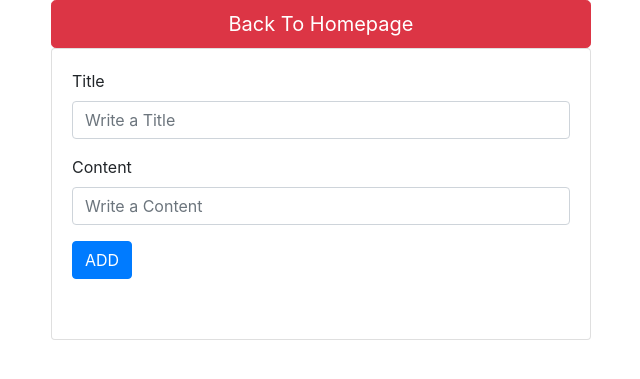
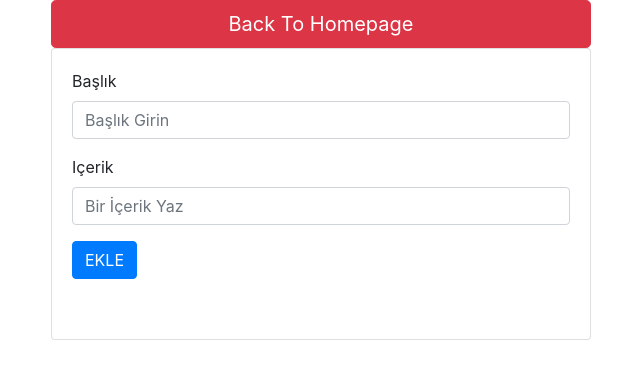
Before and after one commit to barisiceny/PHP-PDO-CRUD-ISLEMLERI, a PHP site: page /add.php in a window 1280 px wide. Shown: the top 379 px of the page, without its empty margins (34-674 px from the left). Run offline with PHP 8.4, Linux system fonts and the light colour scheme.

Commit message:
Update add.php

```diff
--- a/add.php
+++ b/add.php
@@ -2,7 +2,7 @@
 <html>
 <head>
 	<link rel="stylesheet" type="text/css" href="css/bootstrap.min.css">
-	<title></title>
+	<title>ekle</title>
 </head>
 <body>
 	<div class="container">
@@ -13,27 +13,27 @@
 					<div class="card-body">
 						<form method="post" action="" enctype="multipart/form-data">
 							<div class="form-group">
-								<label>Title</label>
-								<input required type="text" class="form-control" name="title" placeholder="Write a Title">
+								<label>Başlık</label>
+								<input required type="text" class="form-control" name="title" placeholder="Başlık Girin">
 							</div>
 							<div class="form-group">
-								<label>Content</label>
-								<input required type="text" class="form-control" name="content" placeholder="Write a Content">
+								<label>Içerik</label>
+								<input required type="text" class="form-control" name="content" placeholder="Bir İçerik Yaz">
 							</div>
 							<div class="form-group">
-								<button type="submit" class="btn btn-primary">ADD</button>
+								<button type="submit" class="btn btn-primary">EKLE</button>
 								<script type="text/javascript" src="js/sweetalert.min.js"></script>
 							</div>
 							<?php
 include('fonc.php');
 
-if ($_POST) { // We check if there is a post on the page.
+if ($_POST) { // Sayfada bir gönderi olup olmadığını kontrol ediyoruz.
 
-    $title = $_POST['title'];// After the page is refreshed, we assign the posted values to the variables.
+    $title = $_POST['title'];// Sayfa yenilendikten sonra, yayınlanan değerleri değişkenlere atarız.
     $content = $_POST['content'];
     $error = "";
 
-    // We check whether the data fields are empty. You can do it in other controls.
+    // Veri alanlarının boş olup olmadığını kontrol ediyoruz. Bunu diğer kontrollerde yapabilirsiniz.
 
     if ($title <> "" && $content <> "" && $error == "") { // Veri
         //Data to change
```
